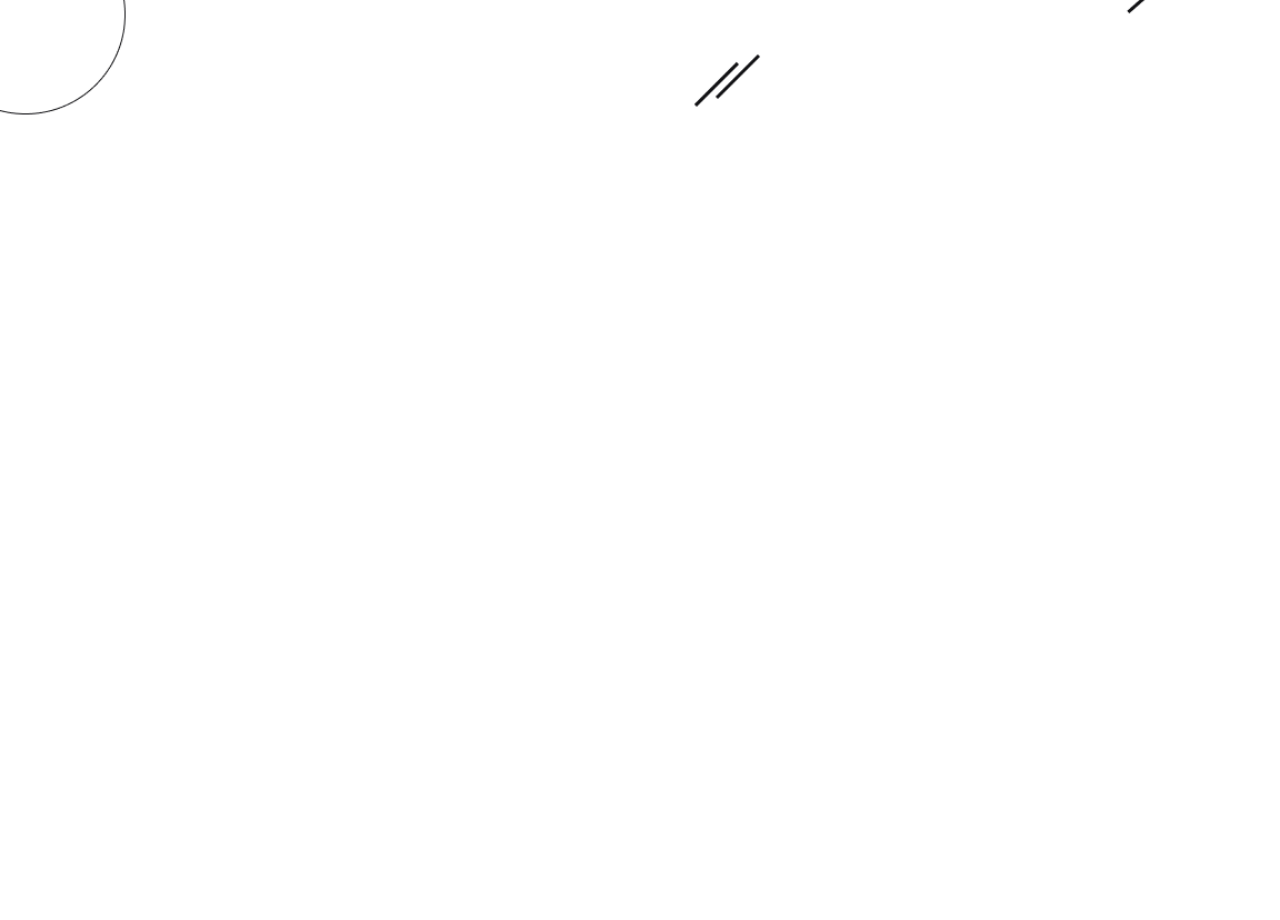
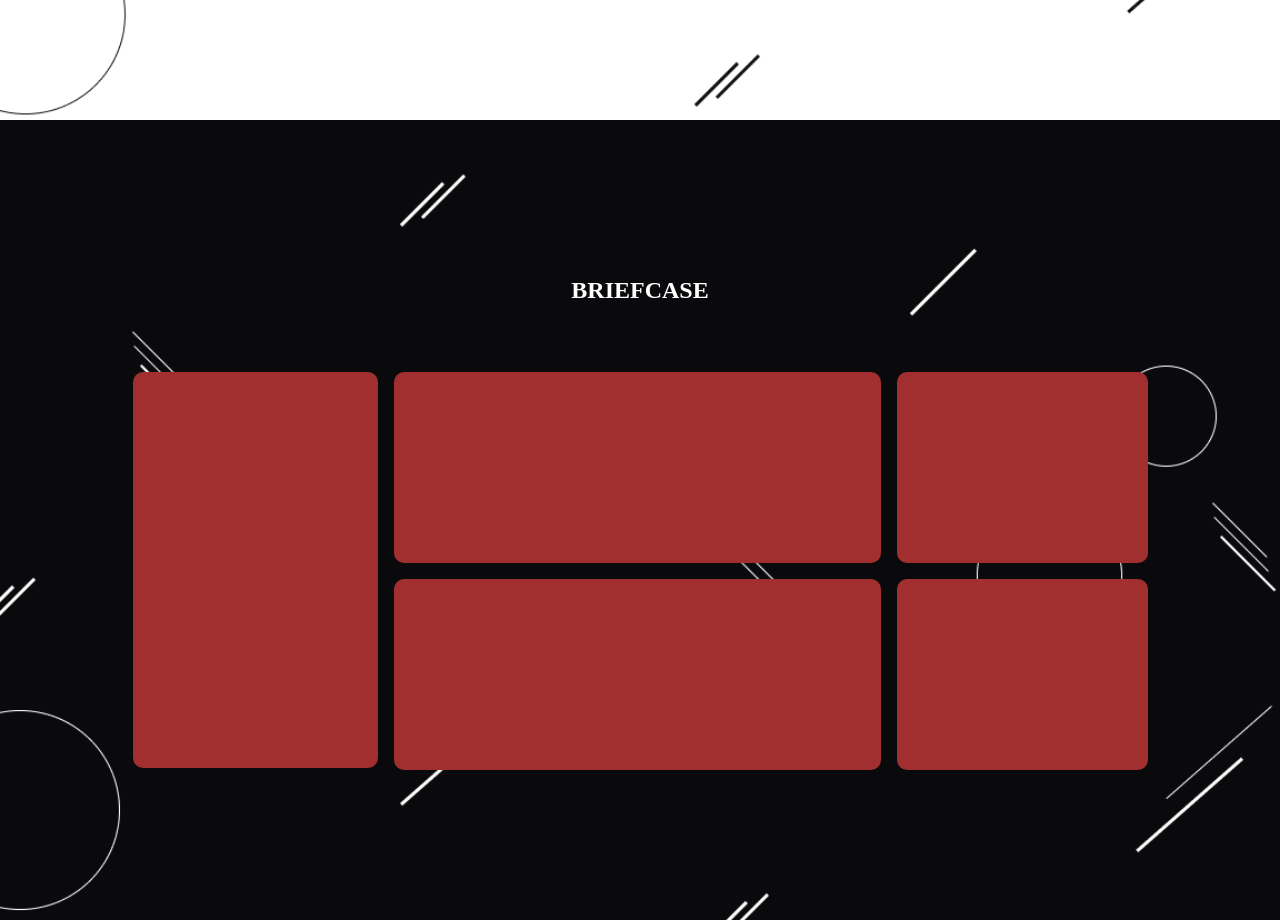
Before and after one commit to jesusrpd/jesusrodrigo, a Next.js app: page / in a window 1280 px wide. Shown: the part 1480-2400 px from the top of the page. Before the commit the page ends 1600 px from the top, so only its background shows below. Built offline with nearby package versions, Linux system fonts and the light colour scheme.

Commit message:
section briefcase almost finish

```diff
--- /dev/null
+++ b/components/Briefcase.jsx
@@ -0,0 +1,20 @@
+export default function Briefcase (){
+  return(
+    <section className="briefcase w-full h-screen bg-black">
+      <h2 className="text-white mb-16">BRIEFCASE</h2>
+      <div className="briefcase-container">
+        <div className="briefcase-item-v briefcase-item mr-4">
+
+        </div>
+        <div className="briefcase-items">
+          <div className="briefcase-item-h briefcase-item mb-4 mr-4"></div>
+          <div className="briefcase-item-h briefcase-item mr-4"></div>
+        </div>
+        <div className="briefcase-items">
+          <div className="briefcase-item-c briefcase-item mb-4"></div>
+          <div className="briefcase-item-c briefcase-item"></div>
+        </div>
+      </div>
+    </section>
+  )
+}
--- a/components/Home.jsx
+++ b/components/Home.jsx
@@ -2,7 +2,7 @@ import Image from 'next/image'
 
 export default function Home (){
   return(
-    <header className='bg-home w-full h-screen'>
+    <header className='bg-black w-full h-screen'>
       <nav className='nav'>
         <Image src="/icons/logo.svg" alt="" width={50} height={50} />
         <ul className='nav-links'>
--- a/pages/index.js
+++ b/pages/index.js
@@ -1,4 +1,5 @@
 import AboutMe from '../components/AboutMe'
+import Briefcase from '../components/Briefcase'
 import Home from '../components/Home'
 
 export default function Loanding() {
@@ -6,6 +7,7 @@ export default function Loanding() {
     <>
       <Home/>
       <AboutMe/>
+      <Briefcase/>
     </>
   )
 }
--- a/styles/css/style.css
+++ b/styles/css/style.css
@@ -88,7 +88,7 @@ a {
   margin: 2rem 0;
 }
 
-.bg-home {
+.bg-black {
   background-image: url("../../public/backgrounds/home.png");
   background-size: cover;
   background-repeat: no-repeat;
@@ -115,4 +115,32 @@ a {
   background-size: cover;
 }
 
+.briefcase {
+  display: flex;
+  flex-direction: column;
+  justify-content: center;
+  align-items: center;
+}
+.briefcase-container {
+  width: 1015px;
+  height: 396px;
+  display: flex;
+}
+.briefcase-item {
+  background: #A12F2F;
+  border-radius: 10px;
+}
+.briefcase-item-v {
+  width: 251px;
+  height: 396px;
+}
+.briefcase-item-h {
+  width: 487px;
+  height: 191px;
+}
+.briefcase-item-c {
+  width: 251px;
+  height: 191px;
+}
+
 /*# sourceMappingURL=style.css.map */
--- a/styles/scss/components/_backgrounds.scss
+++ b/styles/scss/components/_backgrounds.scss
@@ -1,5 +1,5 @@
 .bg{
-  &-home{
+  &-black{
     background-image: url('../../public/backgrounds/home.png');
     background-size: cover;
     background-repeat: no-repeat;
--- /dev/null
+++ b/styles/scss/components/_briefcase.scss
@@ -0,0 +1,33 @@
+.briefcase{
+  display: flex;
+  flex-direction: column;
+  justify-content: center;
+  align-items: center;
+
+  &-container{
+    width: 1015px;
+    height: 396px;
+    display: flex;
+  }
+
+  &-item{
+
+    background: #A12F2F;
+    border-radius: 10px;
+
+    &-v{
+      width: 251px;
+      height: 396px;
+    }
+
+    &-h{
+      width: 487px;
+      height: 191px;
+    }
+
+    &-c{
+      width: 251px;
+      height: 191px;
+    }
+  }
+}
--- a/styles/scss/style.scss
+++ b/styles/scss/style.scss
@@ -15,4 +15,5 @@
   './components/nav',
   './components/icons',
   './components/backgrounds',
-  './components/mosaico';
+  './components/mosaico',
+  './components/briefcase';
```
Also changed, not shown: 1 other file (tests, documents, lock files or other folders).
